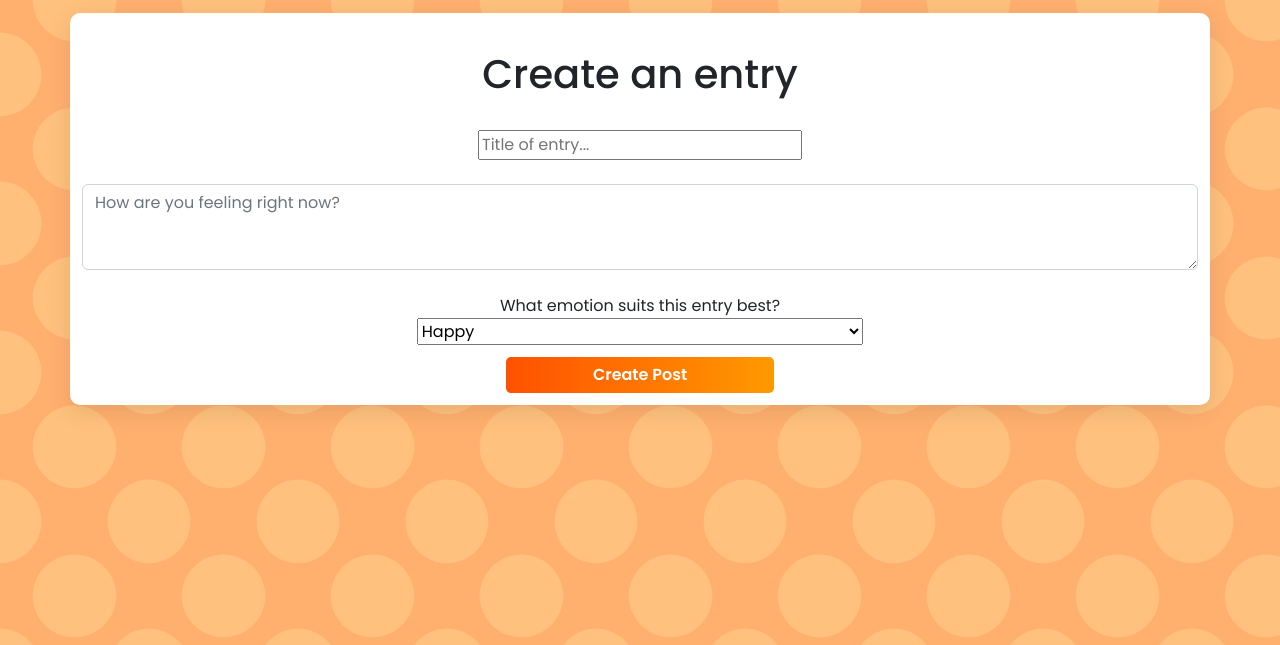
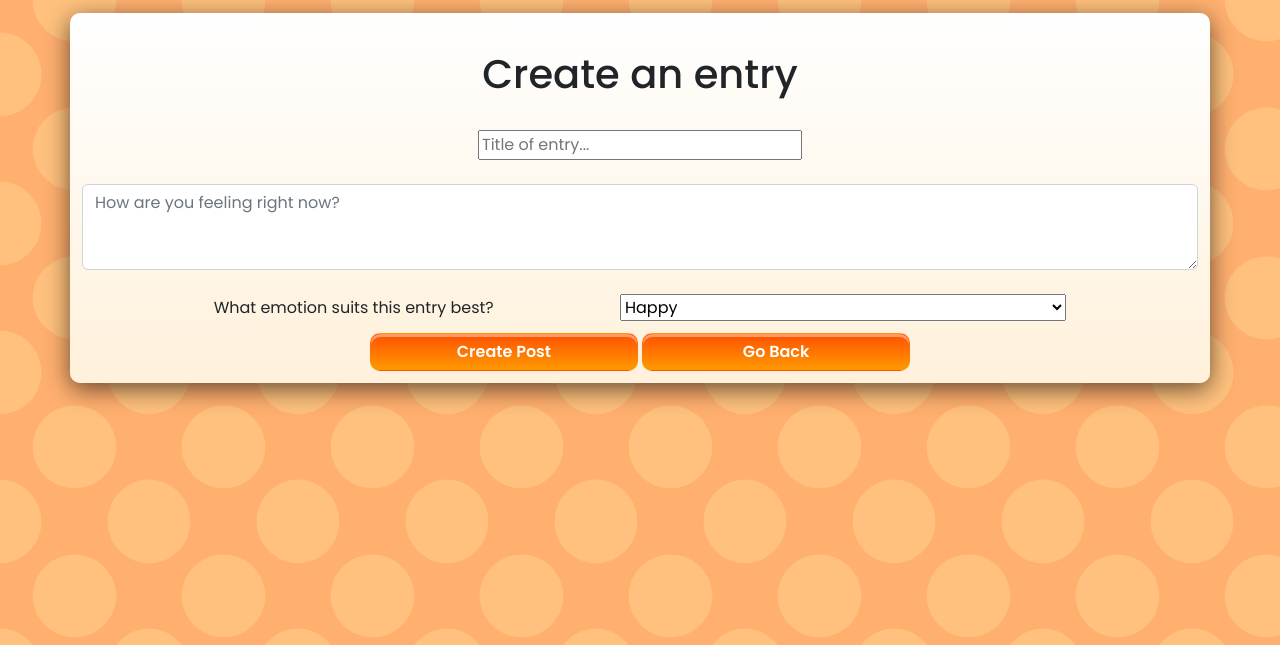
Before and after one commit to RoosaraRuwanga/DSE243F-Coursework-MoodNote, a PHP site: page /CreatePost.html in a window 1280 px wide. Shown: the top 645 px of the page. Run offline with PHP 8.4, Linux system fonts and the light colour scheme.

Commit message:
stylistic changes + small fixes

```diff
--- a/Moodnote/CreatePost.html
+++ b/Moodnote/CreatePost.html
@@ -3,7 +3,7 @@
 <head>
     <meta charset="utf-8">
     <meta name="viewport" content="width=device-width, initial-scale=1">
-    <title>Welcome to Moodnote</title>
+    <title>Moodnote - Create Post</title>
 
     <!-- External CSS -->
     <link rel="stylesheet" href="Style.css">
@@ -13,6 +13,15 @@
     <link href="https://cdn.jsdelivr.net/npm/bootstrap@5.2.3/dist/css/bootstrap.min.css" rel="stylesheet"
         integrity="sha384-rbsA2VBKQhggwzxH7pPCaAqO46MgnOM80zW1RWuH61DGLwZJEdK2Kadq2F9CUG65" crossorigin="anonymous">
 
+    <!-- Internal CSS-->
+     <style>
+        label{
+            display:inline-block;
+            width:400px;
+            margin-right:2px;
+            text-align:left;
+            }
+     </style>
 </head>
 <body>
     <div class="container">
@@ -24,8 +33,8 @@
                     <input type="text" id="postTitle" placeholder="Title of entry..."><br><br>
                     <textarea class="form-control" id="postContent" placeholder="How are you feeling right now?" rows="3"></textarea>
                 </div> <br>
-                <label>What emotion suits this entry best?</label>
                 <div class="form-group">
+                    <label>What emotion suits this entry best?</label>
                     <select name="emotion" id="emotion" style="width: 40%;">
                         <option value="happy">Happy</option>
                         <option value="sad">Sad</option>
@@ -34,6 +43,7 @@
                     </select>
                 </div>
                 <button type="submit" class="btn">Create Post</button>
+                <button type="submit" class="btn">Go Back</button>
             </form>
     </div>
 </body>
--- a/Moodnote/Style.css
+++ b/Moodnote/Style.css
@@ -14,9 +14,9 @@ body{
     margin: 1%;
     margin-left: 15%;
     padding: 1%;
-    background: #fff;
+    background: linear-gradient(#fff, #fff1db);
     border-radius: 10px;
-    box-shadow: 0px 6px 25px rgba(0, 0, 0, 0.1);
+    box-shadow: 0px 6px 25px rgba(0, 0, 0, 0.6);
     text-align: center;
 }
 
@@ -56,13 +56,17 @@ body{
     border: none;
     outline: none;
     border-radius: 5px;
-    background: linear-gradient(to right, #ff5100, #ff9900);
+    background: linear-gradient(#ff5100, #ff9900);
     color: #fff;
     font-size: 16px;
     font-weight: 600;
     cursor: pointer;
     margin-top: 12px;
     transition: 0.3s;
+    border: 1px solid transparent;
+    border-radius: 10px;
+    box-shadow: rgba(255, 255, 255, .4) 0 3px 0 0 inset;
+    box-sizing: border-box;
 }
 
 .container .btn:hover {
```
